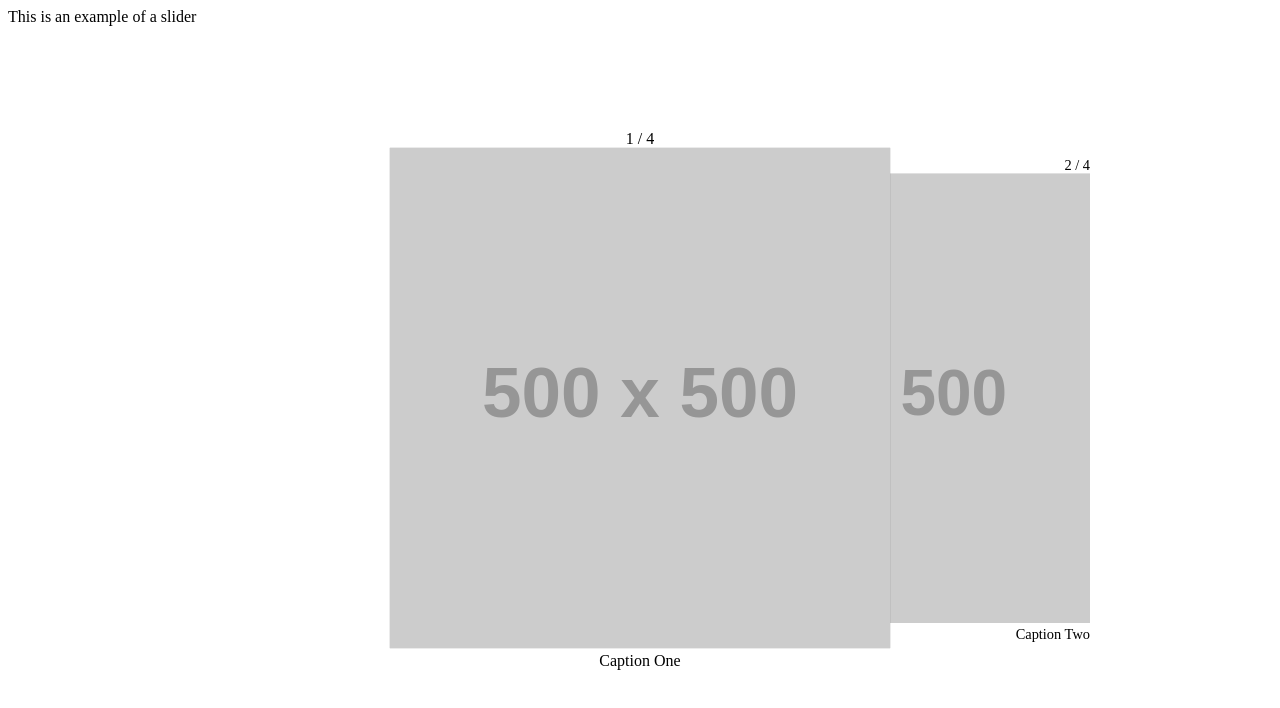
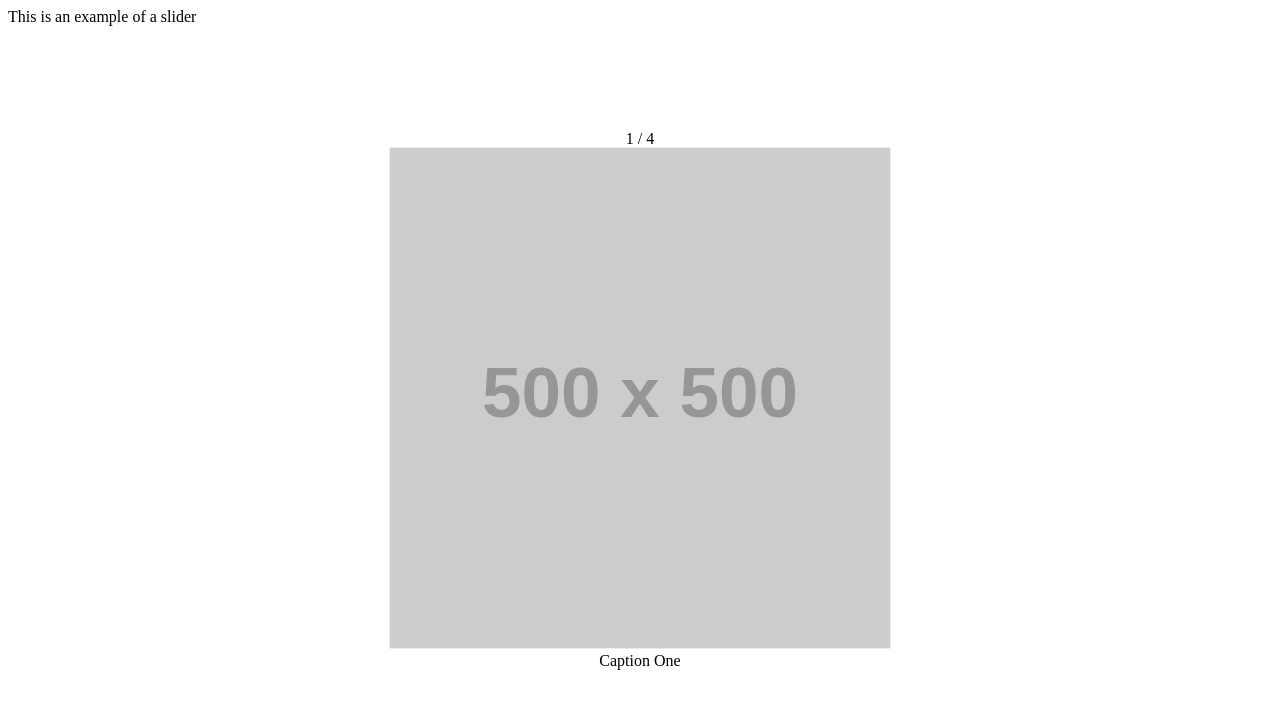
Before and after one commit to node-gs/2dslider, a website: page index.html in a window 1280 px wide. Drawn offline with Linux system fonts and the light colour scheme; placeholder pictures from the web are drawn by us.

Commit message:
changing class names

```diff
--- a/index.html
+++ b/index.html
@@ -16,25 +16,25 @@
     This is an example of a slider
 </div>
 <div class="slideshow-container">
-    <div class="slides fade" onclick="currentSlide(1)">
+    <div class="slides " onclick="currentSlide(1)">
         <div class="paneltext">1 / 4</div>
         <img src="http://placehold.it/500x500" style="width:100%">
         <div class="paneltext">Caption One</div>
     </div>
 
-    <div class="slides fade" onclick="currentSlide(2)">
+    <div class="slides " onclick="currentSlide(2)">
         <div class="paneltext">2 / 4</div>
         <img src="http://placehold.it/500x500" style="width:100%">
         <div class="paneltext">Caption Two</div>
     </div>
 
-    <div class="slides fade" onclick="currentSlide(3)">
+    <div class="slides " onclick="currentSlide(3)">
         <div class="paneltext">3 / 4</div>
         <img src="http://placehold.it/500x500" style="width:100%">
         <div class="paneltext">Caption Three</div>
     </div>
 
-    <div class="slides fade" onclick="currentSlide(4)">
+    <div class="slides " onclick="currentSlide(4)">
         <div class="paneltext">4 / 4</div>
         <img src="http://placehold.it/500x500" style="width:100%">
         <div class="paneltext">Caption Four</div>
--- a/index.js
+++ b/index.js
@@ -24,16 +24,16 @@ function showSlides(n) {
   console.log(slides[slideIndex-1].classList);
   for (i = 0; i < slides.length; i++) {
     slides[i].className = slides[i].className.replace(" active", "");
-    slides[i].className = slides[i].className.replace(" active-previous", "");
-    slides[i].className = slides[i].className.replace(" active-next", "");
+    slides[i].className = slides[i].className.replace(" prev", "");
+    slides[i].className = slides[i].className.replace(" next", "");
 
   }
 
   slides[slideIndex-1].className += " active";
 
-  if(slideIndex < slides.length) {slides[slideIndex].className += " active-next";}
+  if(slideIndex < slides.length) {slides[slideIndex].className += " next";}
 
-  if(slideIndex > 1) { slides[slideIndex-2].className += " active-previous";}
+  if(slideIndex > 1) { slides[slideIndex-2].className += " prev";}
 
 
 }
```
